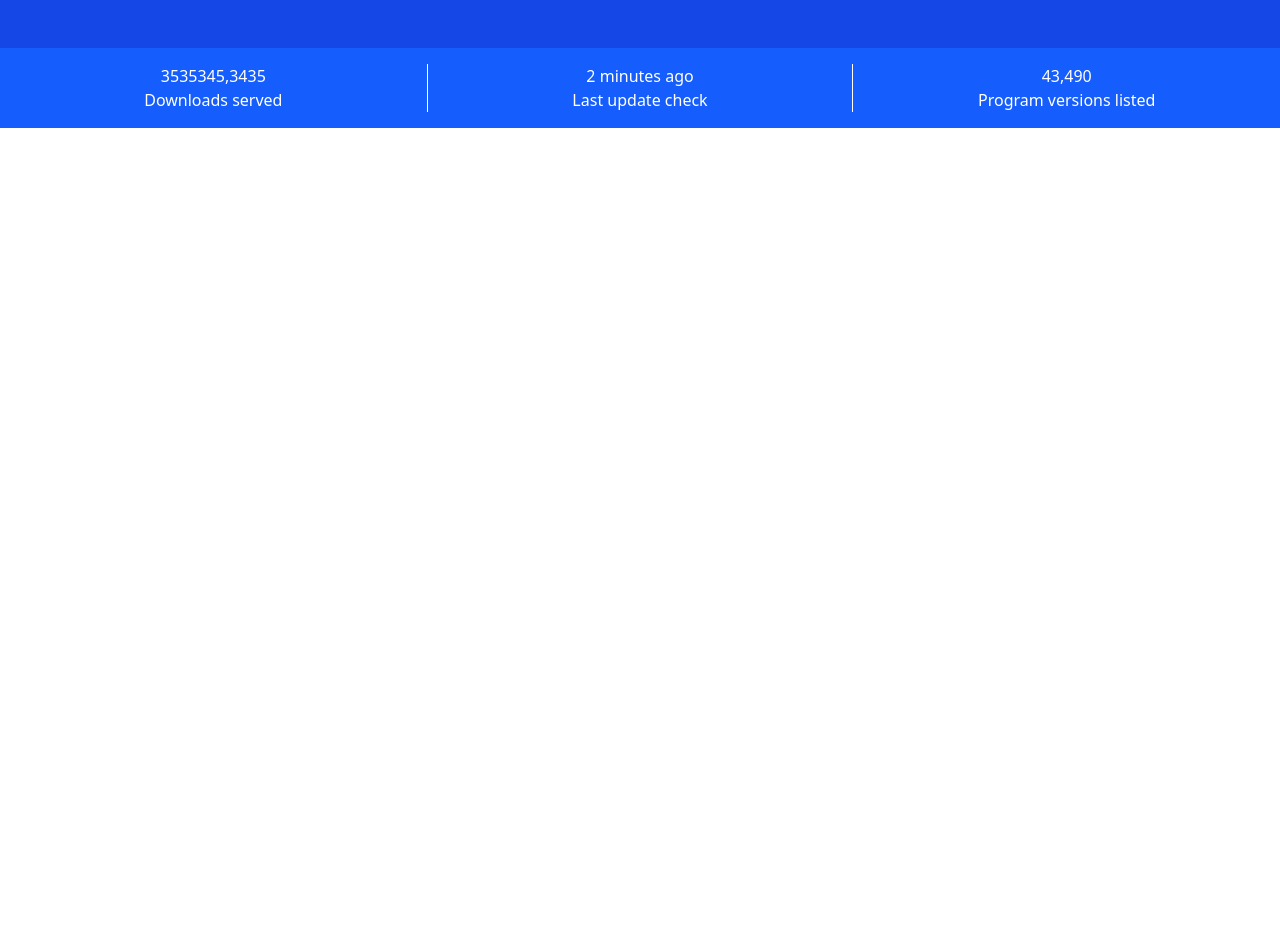
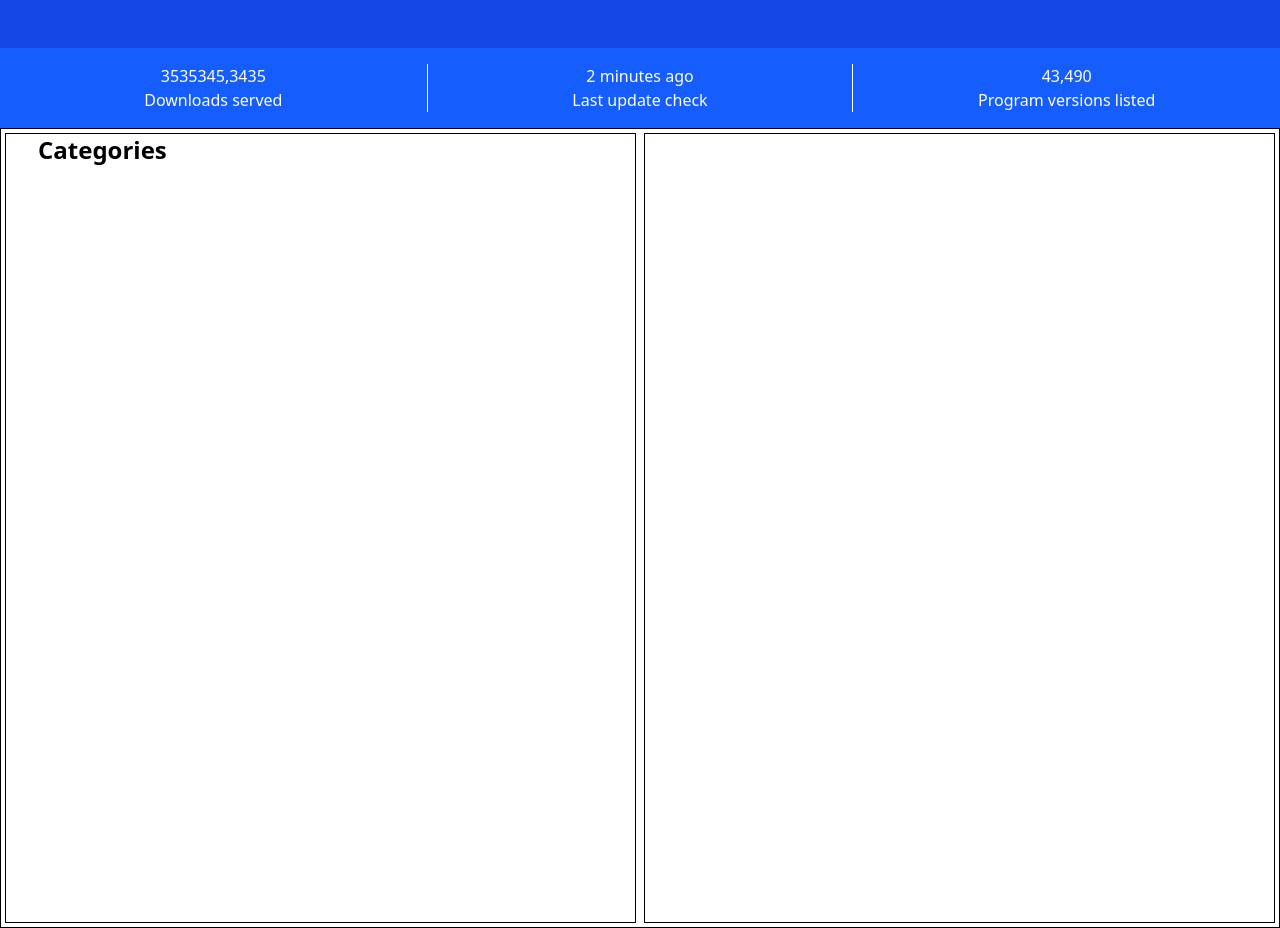
Before and after one commit to system-Barinda/Website-Cloning-FileHippo, a React (Vite) app in the folder filehippo/: page / in a window 1280 px wide. Shown: the part 420-1348 px from the top of the page. Before the commit the page ends 800 px from the top, so only its background shows below. Built offline with nearby package versions, Linux system fonts and the light colour scheme.

Commit message:
I started to design the side of  categories with header and flex

```diff
--- a/filehippo/src/App.jsx
+++ b/filehippo/src/App.jsx
@@ -3,6 +3,7 @@ import reactLogo from './assets/react.svg'
 import viteLogo from '/vite.svg'
 import HeaderMenu from './components/navaBar'
 import MinHeader from './components/minHeader'
+import ContainerApp from './components/containerApp'
 
 function App() {
 
@@ -16,6 +17,7 @@ function App() {
          <div className="right-time border-l-1 border-l-white border-r-1 border-r-white  w-[30%] grow h-auto content-center text-center"><p>2 minutes ago</p><p>Last update check</p></div>
          <div className="right-time  w-[30%] grow h-auto content-center text-center"><p>43,490</p><p>Program versions listed</p></div>
       </div>
+      <ContainerApp />
     </>
   )
 }
--- /dev/null
+++ b/filehippo/src/components/containerApp.jsx
@@ -0,0 +1,13 @@
+function ContainerApp(){
+    return (
+        <>
+        <div className="container-box-App border h-200 w-full flex">
+             <div className="cotegories border m-1 h-auto w-1/2">
+               <h1 className="ml-8 font-bold text-2xl">Categories</h1>
+             </div>
+             <div className="popular border m-1 h-auto w-1/2"></div>
+        </div>
+        </>
+    );
+}
+export default ContainerApp;
```
Also changed, not shown: 1 other file (tests, documents, lock files or other folders).
